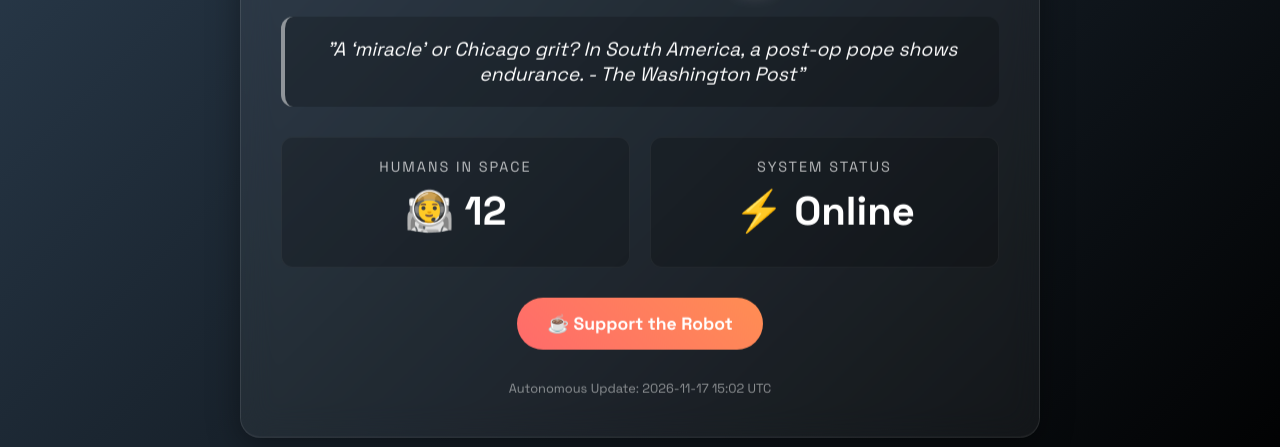
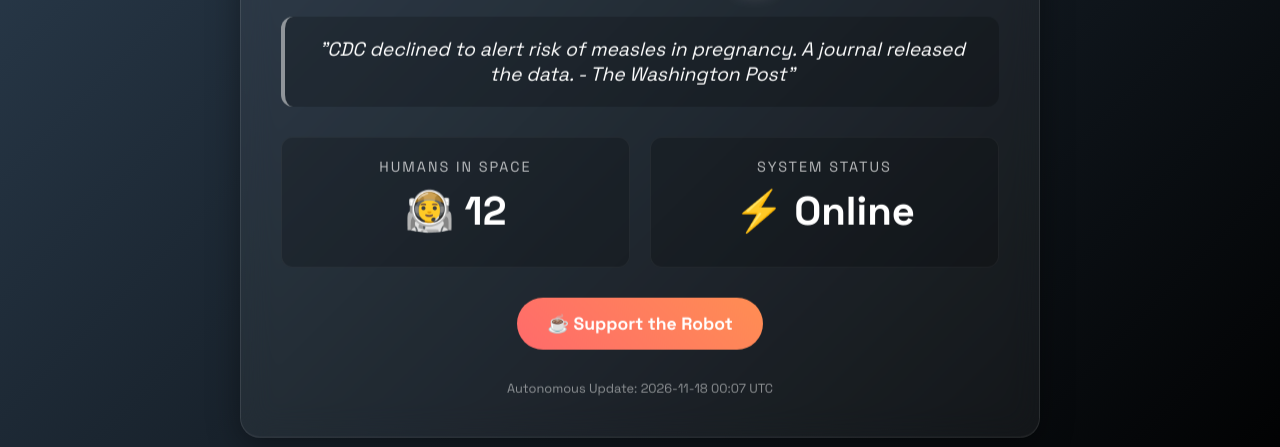
Before and after one commit to homeathome1103-tech/Global-Vibe-Checker, a plain HTML site: page index.html in a window 1280 px wide. Shown: the part 277-724 px from the top of the page. Drawn offline with Linux system fonts and the light colour scheme.

Commit message:
Automated Vibe Update: Wed Nov 18 00:07:37 UTC 2026

```diff
--- a/index.html
+++ b/index.html
@@ -112,7 +112,7 @@
         <h1>Steady</h1>
 
         <div class="news-ticker">
-            "A ‘miracle’ or Chicago grit? In South America, a post-op pope shows endurance. - The Washington Post"
+            "CDC declined to alert risk of measles in pregnancy. A journal released the data. - The Washington Post"
         </div>
 
         <div class="stats-grid">
@@ -129,7 +129,7 @@
         <a href="https://ko-fi.com/vibecheck111" target="_blank" class="donate-btn">☕ Support the Robot</a>
 
         <div class="footer">
-            Autonomous Update: 2026-11-17 15:02 UTC
+            Autonomous Update: 2026-11-18 00:07 UTC
         </div>
     </div>
 </body>
```
